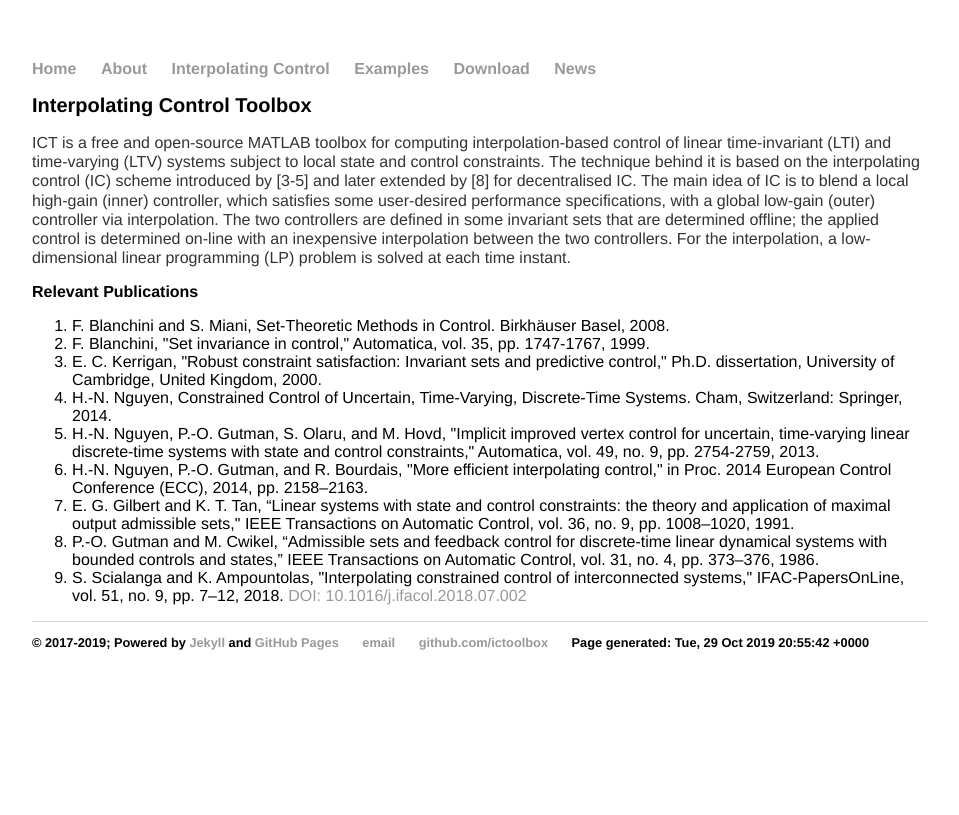
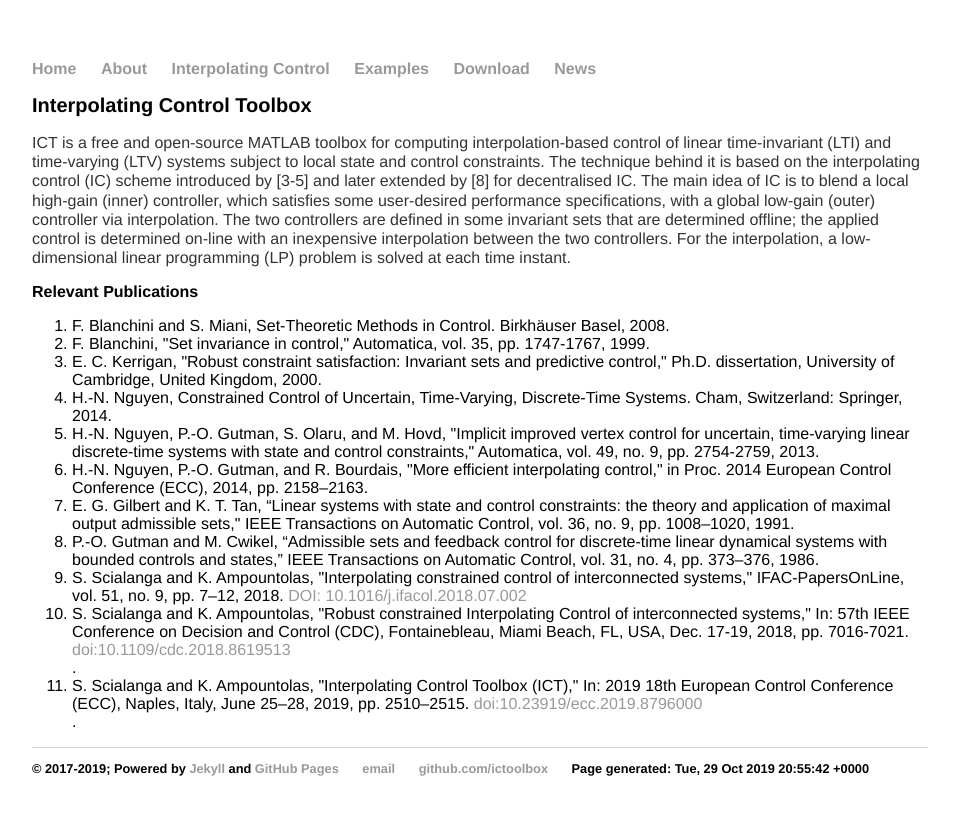
Before and after one commit to ICToolbox/ictoolbox.github.io, a Jekyll site: the page built from about/index.html, in a window 1280 px wide. Shown: the top 815 px of the page, without its empty margins (160-1119 px from the left). Built offline with Jekyll 4.4.1, drawn with Linux system fonts in a browser that asks for light colours.

Commit message:
Update index.html

```diff
--- a/about/index.html
+++ b/about/index.html
@@ -26,5 +26,9 @@ title: About, Interpolating Control Toolbox
 		<li>E. G. Gilbert and K. T. Tan, “Linear systems with state and control constraints: the theory and application of maximal output admissible sets," IEEE Transactions on Automatic Control, vol. 36, no. 9, pp. 1008–1020, 1991.</li>
 		<li>P.-O. Gutman and M. Cwikel, “Admissible sets and feedback control for discrete-time linear dynamical systems with bounded controls and states,” IEEE Transactions on Automatic Control, vol. 31, no. 4, pp. 373–376, 1986.</li>
 		<li>S. Scialanga and K. Ampountolas, "Interpolating constrained control of interconnected systems," IFAC-PapersOnLine, vol. 51, no. 9, pp. 7–12, 2018. <a href="https://doi.org/10.1016/j.ifacol.2018.07.002">DOI: 10.1016/j.ifacol.2018.07.002</a></li>
+		<li>S. Scialanga and K. Ampountolas, "Robust constrained Interpolating Control of interconnected systems," In: 57th IEEE Conference on Decision
+			and Control (CDC), Fontainebleau, Miami Beach, FL, USA, Dec. 17-19, 2018, pp. 7016-7021. <a href="https://doi.org/10.1109/cdc.2018.8619513">doi:10.1109/cdc.2018.8619513</a></li>.
+		<li>S. Scialanga and K. Ampountolas, "Interpolating Control Toolbox (ICT)," In: 2019 18th European Control Conference (ECC), Naples, Italy, June 25–28, 2019, pp. 2510–2515.
+			<a = href="https://doi.org/10.23919/ecc.2019.8796000">doi:10.23919/ecc.2019.8796000</a></li>.
 	</ol>
 </div><!-- /.blurb -->
```
